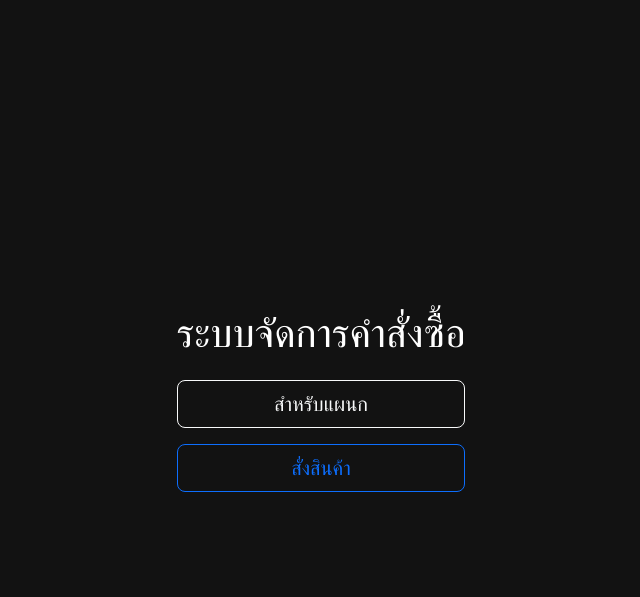
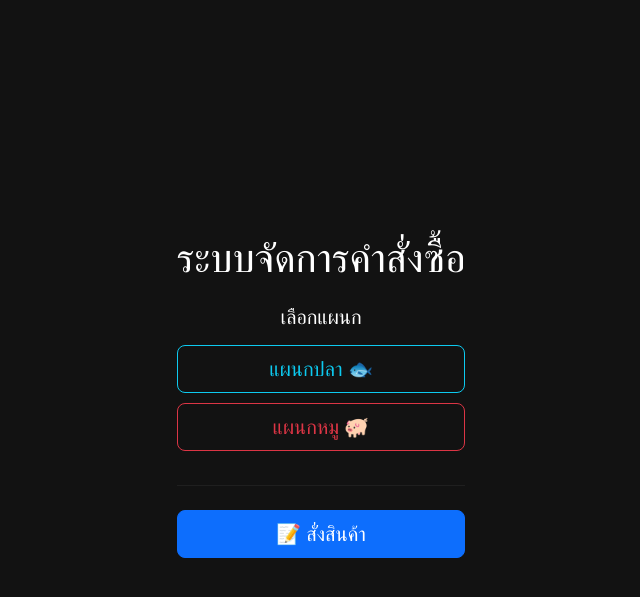
Before and after one commit to nicexwisly/line-bot-int, a Flask app: page / in a window 1280 px wide. Shown: the top 597 px of the page, without its empty margins (319-959 px from the left). Run offline with Flask 3, Linux system fonts and the light colour scheme.

Commit message:
Add files via upload

```diff
--- a/templates/index.html
+++ b/templates/index.html
@@ -12,6 +12,7 @@
     .btn-custom {
       max-width: 300px;
       width: 100%;
+      margin-bottom: 10px;
     }
   </style>
 </head>
@@ -20,27 +21,14 @@
   <div class="text-center">
     <h1 class="mb-4">ระบบจัดการคำสั่งซื้อ</h1>
 
-    <button onclick="chooseDepartment()" class="btn btn-outline-light btn-lg mb-3 btn-custom">
-      สำหรับแผนก
-    </button><br>
+    <h5 class="mb-3">เลือกแผนก</h5>
+    <a href="/orders/fish" class="btn btn-outline-info btn-lg btn-custom">แผนกปลา 🐟</a><br>
+    <a href="/orders/pork" class="btn btn-outline-danger btn-lg btn-custom">แผนกหมู 🐖</a><br>
 
-    <button onclick="window.location.href='/form'" class="btn btn-outline-primary btn-lg btn-custom">
-      สั่งสินค้า
-    </button>
+    <hr class="my-4" style="border-color: #444;">
+
+    <a href="/form" class="btn btn-primary btn-lg btn-custom">📝 สั่งสินค้า</a>
   </div>
-
-  <script>
-    function chooseDepartment() {
-      const dept = prompt("กรุณาเลือกแผนก: พิมพ์ 'fish' หรือ 'pork'");
-      if (dept === "fish") {
-        window.location.href = "/orders/fish";
-      } else if (dept === "pork") {
-        window.location.href = "/orders/pork";
-      } else {
-        alert("แผนกไม่ถูกต้อง");
-      }
-    }
-  </script>
 
 </body>
 </html>
```
